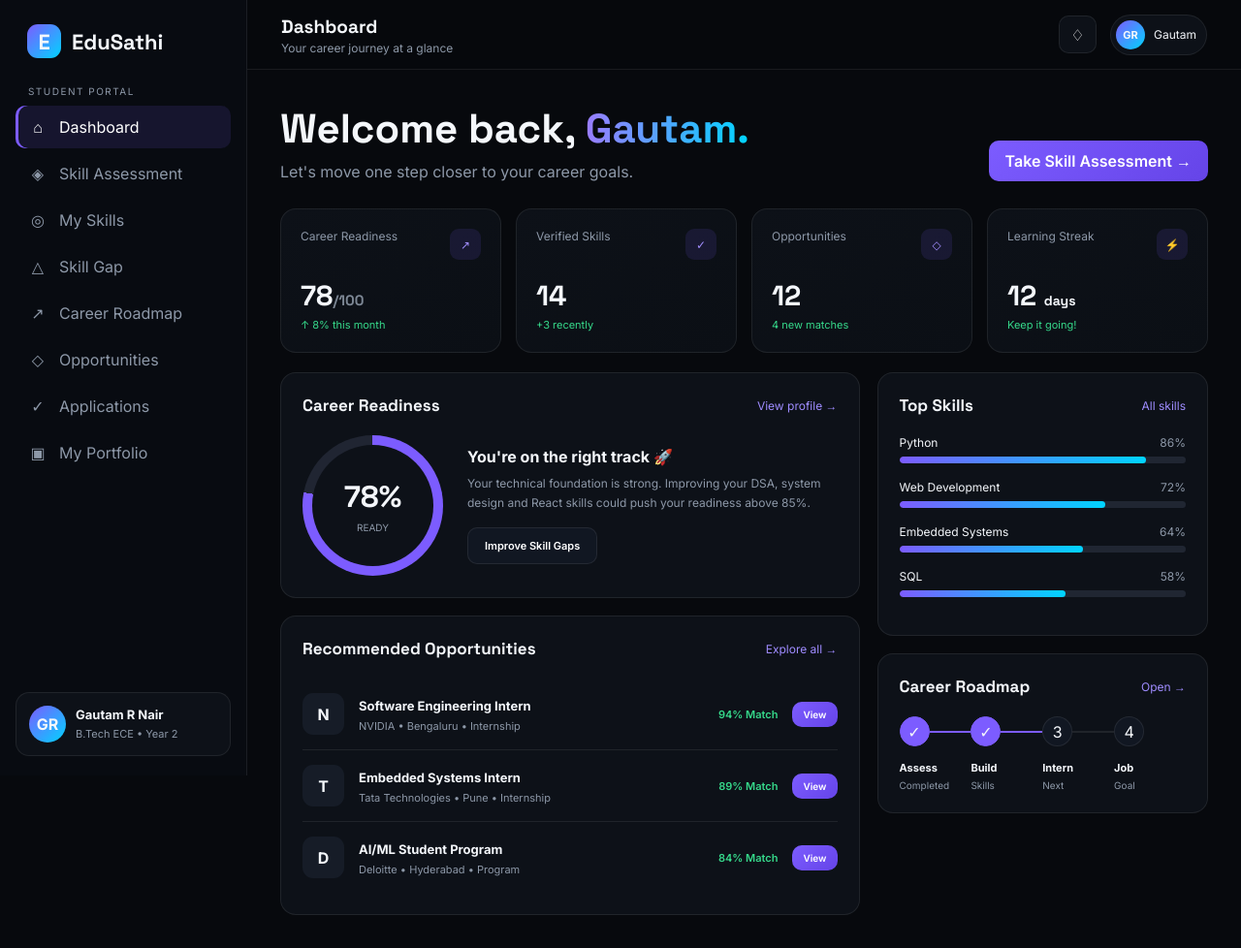
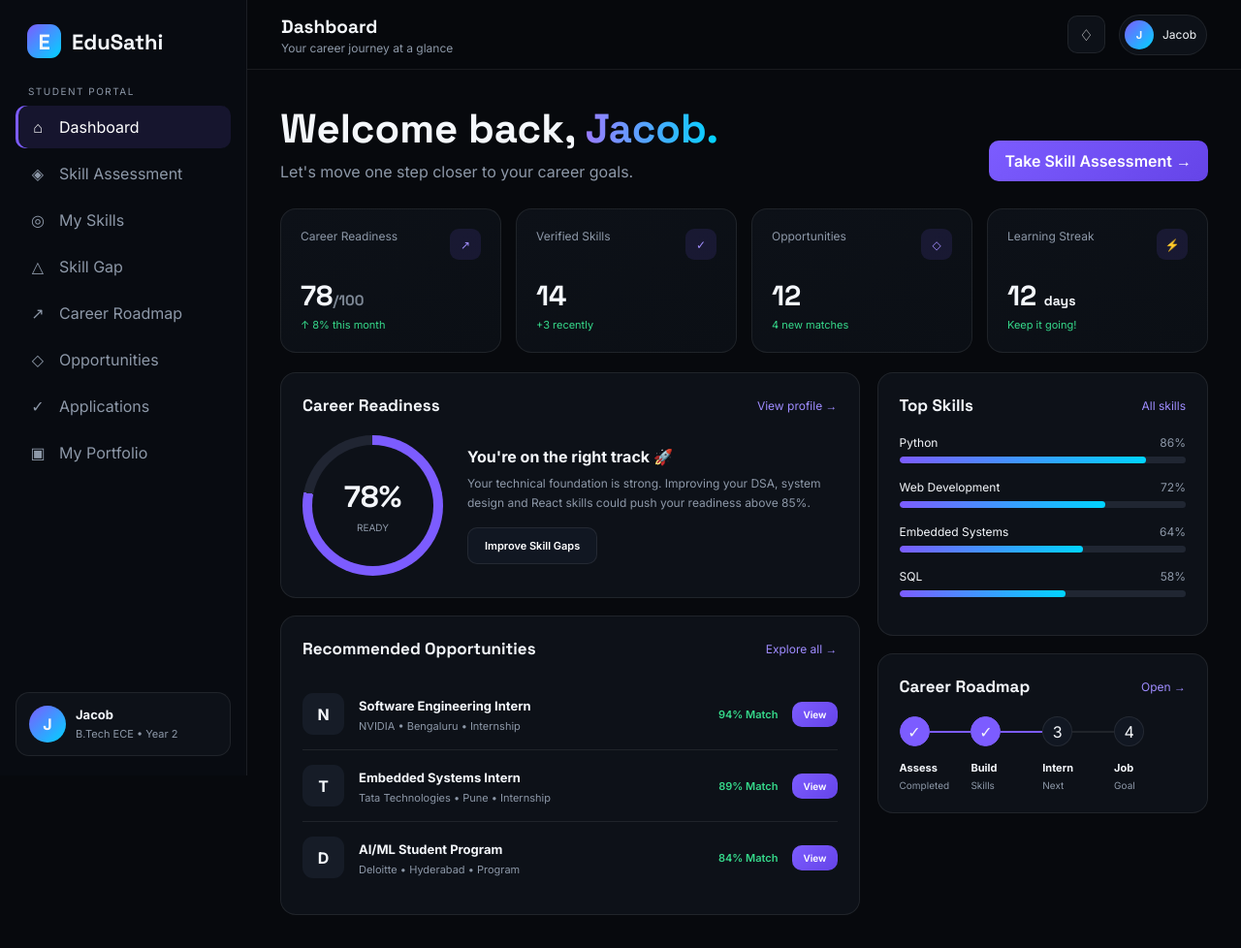
Before and after one commit to Gautam-RN/DARANG, a Flask app: page /student in a window 1280 px wide. Shown: the whole page at 97% size. Run offline with Flask 3, Linux system fonts and the light colour scheme.

Commit message:
Patch work

```diff
--- a/templates/student.html
+++ b/templates/student.html
@@ -1088,10 +1088,10 @@
     <div class="sidebar-bottom">
 
         <div class="student-mini">
-            <div class="avatar">GR</div>
+            <div class="avatar">J</div>
 
             <div>
-                <strong>Gautam R Nair</strong>
+                <strong>Jacob</strong>
                 <span>B.Tech ECE • Year 2</span>
             </div>
         </div>
@@ -1123,8 +1123,8 @@
             <button class="icon-btn" onclick="notification()">♢</button>
 
             <div class="profile-chip">
-                <div class="avatar">GR</div>
-                <span>Gautam</span>
+                <div class="avatar">J</div>
+                <span>Jacob</span>
             </div>
 
         </div>
@@ -1144,7 +1144,7 @@
             <div class="hero">
 
                 <div>
-                    <h1>Welcome back, <span class="gradient">Gautam.</span></h1>
+                    <h1>Welcome back, <span class="gradient">Jacob.</span></h1>
                     <p>Let's move one step closer to your career goals.</p>
                 </div>
 
@@ -2299,12 +2299,12 @@
             <div class="profile-banner">
 
                 <div class="large-avatar">
-                    GR
+                    J
                 </div>
 
                 <div style="flex:1">
 
-                    <h1>Gautam R Nair</h1>
+                    <h1>Jacob</h1>
 
                     <p>
                         B.Tech Electronics & Communication Engineering
```
Also changed, not shown: static/js/login.js (+4 -4 lines).
